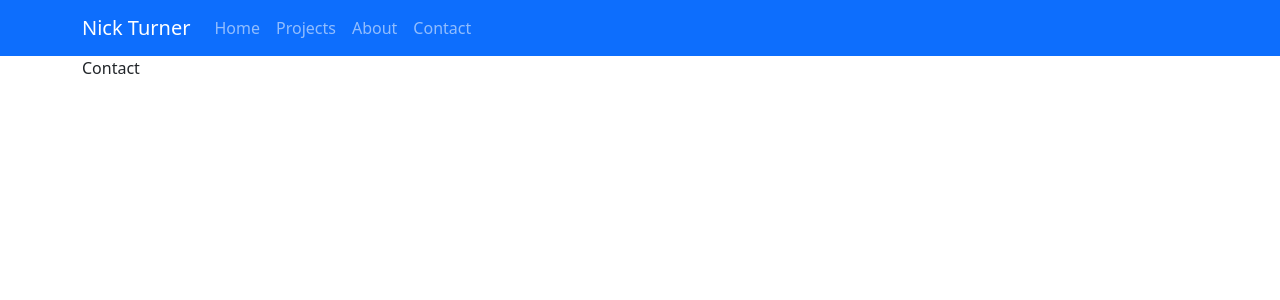
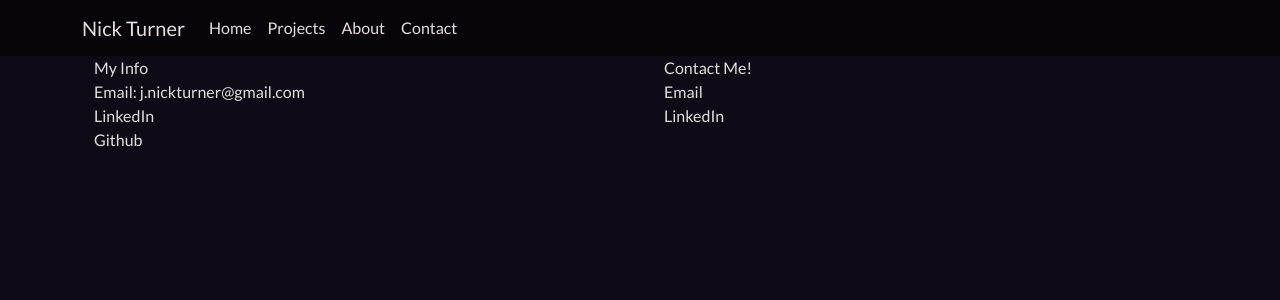
Before and after one commit to Clodus-NT/personal-site, a React (Create React App) app: page /contact in a window 1280 px wide. Shown: the top 300 px of the page. Built offline with nearby package versions, Linux system fonts and the light colour scheme.

Commit message:
started adding general styling // created two new components to use in <Contact /> to try and make code more readable

```diff
--- /dev/null
+++ b/src/App.css
@@ -0,0 +1,7 @@
+@import url('https://fonts.googleapis.com/css2?family=Lato&display=swap');
+
+* {
+  background-color: #0E0B16;
+  color: #E7DFDD;
+  font-family: 'Lato', sans-serif;
+}
--- a/src/App.js
+++ b/src/App.js
@@ -1,12 +1,26 @@
 import React from 'react';
+import { BrowserRouter as Router, Route, Routes, } from "react-router-dom";
+import MenuBar from './components/menu-bar/MenuBar';
 import MainView from './components/main-view/MainView';
-import { Container } from 'react-bootstrap';
-// import './App.css';
+import About from './components/about/About';
+import Projects from './components/projects/Projects';
+import Contact from './components/contact/Contact';
+// import { Container } from 'react-bootstrap';
+import './App.css';
 
 function App() {
   return (
     <div className="App">
-      <MainView />
+      <MenuBar />
+      <Router>
+        <Routes>
+            <Route exact path='/' element={ <MainView />} />
+            <Route path='/projects' element={ <Projects/> } />
+            <Route path='/about' element={ <About/> } />
+            <Route path='/contact' element={ <Contact/> } />
+        </Routes>
+      </Router>
+      {/* <MainView /> */}
     </div>
   );
 }
--- a/src/components/about/About.js
+++ b/src/components/about/About.js
@@ -1,11 +1,17 @@
 import React from "react";
-import { Container } from "react-bootstrap";
+import { Container, Row, Col, } from "react-bootstrap";
 
 export default function About() {
   return (
     <Container>
-      <h1>About Nick</h1>
-      <p>Hi, I'm Nick, a web developer currently residing in Tallahassee, Florida. I discovered a love for coding after growing tired of retail work and was pleasanlty surprised to find that skills I had learned like time management, organizational habits, flexibility, and problem solving carried over into web development. My passion for coding is occompanied by a desire to never stop learning. </p>
+      <Col>
+        <Row>
+          <h1>About Me</h1>
+        </Row>
+        <Row>
+          Hi, I'm Nick, a web developer currently residing in Tallahassee, Florida. I discovered a love for coding after deciding to move on from retail work and was pleasanlty surprised to find that skills I had learned like time management, organizational habits, flexibility, and problem solving carried over into web development. My passion for coding is occompanied by a desire to never stop learning.
+        </Row>
+      </Col>
     </Container>
   )
 }
--- a/src/components/contact/Contact.js
+++ b/src/components/contact/Contact.js
@@ -1,7 +1,19 @@
 import React from "react";
+import { Container, Row, Col } from 'react-bootstrap';
+import ContactInfo from "./ContactInfo";
+import ContactForm from "./ContactForm";
 
 export default function Contact() {
   return (
-    <div>Contact</div>
+    <Container>
+      <Row>
+        <Col>
+          <ContactInfo />
+        </Col>
+        <Col>
+          <ContactForm />
+        </Col>
+      </Row>
+    </Container>
   )
 }
--- /dev/null
+++ b/src/components/contact/ContactForm.js
@@ -0,0 +1,14 @@
+import React from "react";
+import {Button, Card, CardGroup, Container, Row, Col} from 'react-bootstrap';
+
+export default function ContactForm() {
+  return (
+    <Container>
+      <Col>
+        <Row>Contact Me!</Row>
+        <Row>Email</Row>
+        <Row>LinkedIn</Row>
+      </Col>
+    </Container>
+  )
+}
--- /dev/null
+++ b/src/components/contact/ContactInfo.js
@@ -0,0 +1,15 @@
+import React from "react";
+import {Button, Card, CardGroup, Container, Row, Col} from 'react-bootstrap';
+
+export default function ContactInfo() {
+  return (
+    <Container>
+      <Col>
+        <Row>My Info</Row>
+        <Row>Email: j.nickturner@gmail.com</Row>
+        <Row>LinkedIn</Row>
+        <Row>Github</Row>
+      </Col>
+    </Container>
+  )
+}
--- a/src/components/main-view/MainView.js
+++ b/src/components/main-view/MainView.js
@@ -1,24 +1,19 @@
 import React from "react";
-import { Container } from "react-bootstrap";
-import ReactDOM from "react-dom/client";
-import { BrowserRouter as Router, Route, Routes } from "react-router-dom";
-import MenuBar from '../menu-bar/MenuBar';
-import About from '../about/About';
-import Projects from '../projects/Projects';
-import Contact from '../contact/Contact';
+import { Container, Row, Col } from "react-bootstrap";
+// import ReactDOM from "react-dom/client";
+// import { BrowserRouter as Router, Route, Routes } from "react-router-dom";
+// import About from '../about/About';
+// import Projects from '../projects/Projects';
+// import Contact from '../contact/Contact';
 
 export default function MainView(props) {
   return (
-    <Router>
-      <MenuBar />
-      <Container>
-        <Routes>
-          <Route exact path='/' />
-          <Route path='/projects' element={ <Projects/> } />
-          <Route path='/about' element={ <About/> } />
-          <Route path='/contact' element={ <Contact/> } />
-        </Routes>
-      </Container>
-    </Router>
+    <Container>
+      <Row>
+        <Col>
+          Nick Turner
+        </Col>
+      </Row>
+    </Container>
   )
 }
--- a/src/components/menu-bar/MenuBar.js
+++ b/src/components/menu-bar/MenuBar.js
@@ -1,18 +1,19 @@
 import React from "react";
+import './menu-bar.css';
 import { Navbar, Container, Nav, } from 'react-bootstrap';
 
 export default function MenuBar() {
   return (
-    <Navbar bg='primary' variant='dark'>
-      <Container>
-        <Navbar.Brand href='/'>Nick Turner</Navbar.Brand>
-        <Navbar.Toggle aria-controls='basic-navbar-nav' />
-        <Navbar.Collapse id="responsive-navbar-nav">
-          <Nav className='me-auto'>
-            <Nav.Link href="/">Home</Nav.Link>
-            <Nav.Link href="/projects">Projects</Nav.Link>
-            <Nav.Link href="/about">About</Nav.Link>
-            <Nav.Link href="/contact">Contact</Nav.Link>
+    <Navbar className="nav, navColors" variant='navColors'>
+      <Container className="navContainer, navColors">
+        <Navbar.Brand  className='navColors' href='/'>Nick Turner</Navbar.Brand>
+        <Navbar.Toggle aria-controls='basic-navbar-nav, navbarScroll' />
+        <Navbar.Collapse className='navColors' id="responsive-navbar-nav">
+          <Nav className='me-auto navColors'>
+            <Nav.Link className='navColors' href="/">Home</Nav.Link>
+            <Nav.Link className='navColors' href="/projects">Projects</Nav.Link>
+            <Nav.Link className='navColors' href="/about">About</Nav.Link>
+            <Nav.Link className='navColors' href="/contact">Contact</Nav.Link>
           </Nav>
         </Navbar.Collapse>
       </Container>
--- /dev/null
+++ b/src/components/menu-bar/menu-bar.css
@@ -0,0 +1,8 @@
+.navColors {
+  background-color: #060408;
+  color: #E7DFDD;
+}
+
+.navColors:hover {
+  color: #4717F6;
+}
```
Also changed, not shown: public/index.html (+7 -4 lines).
